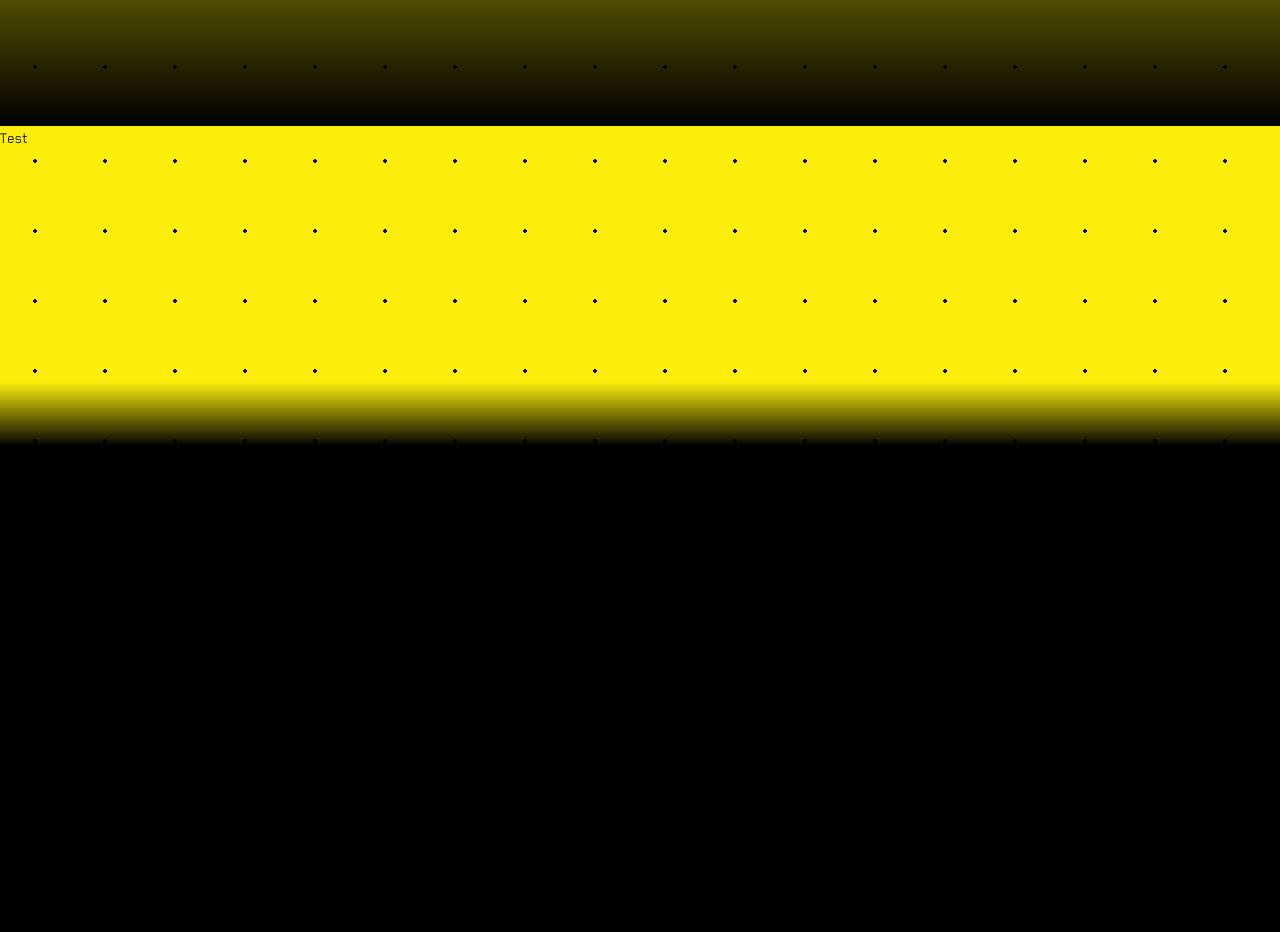
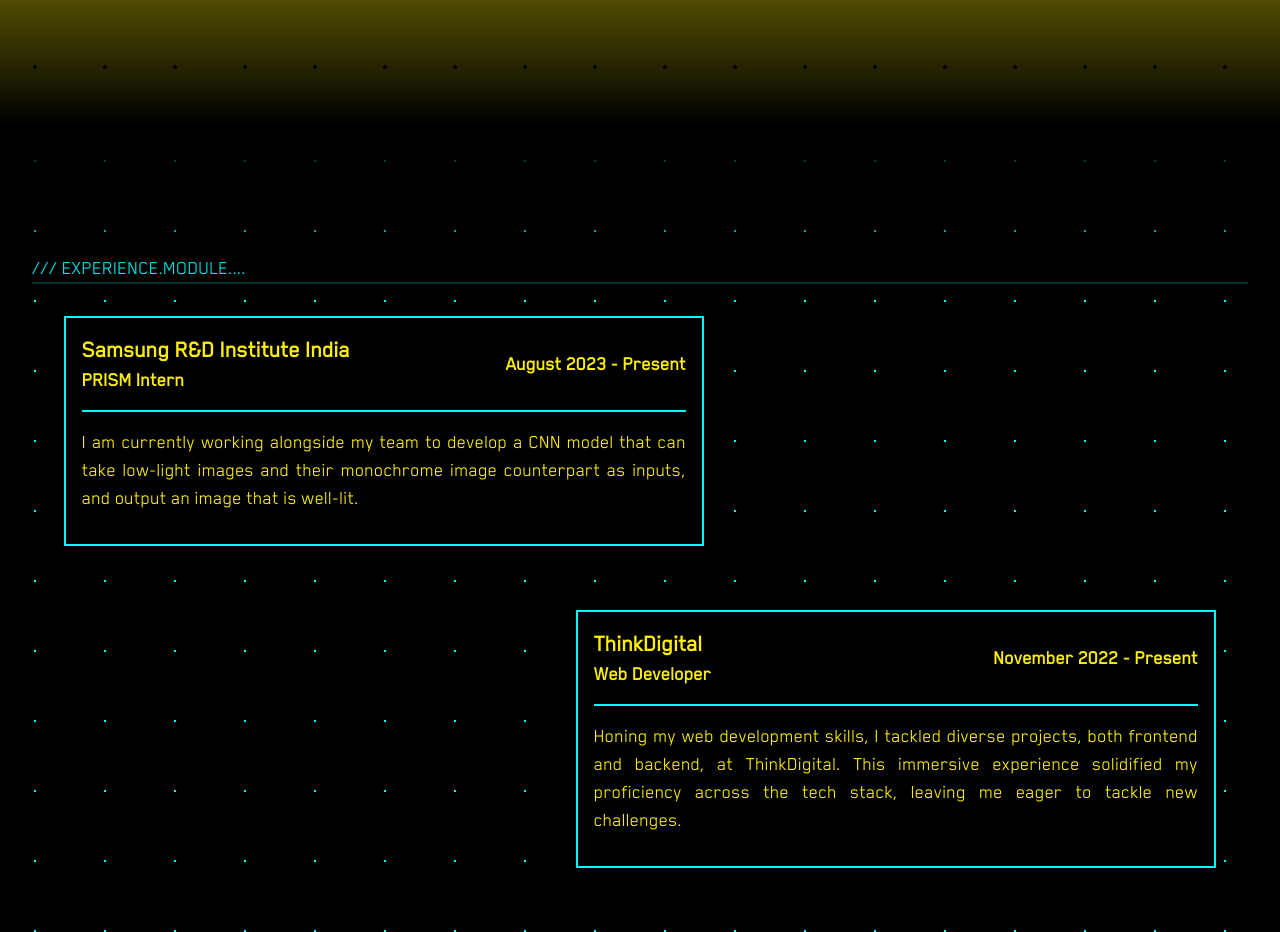
Before and after one commit to Abheelash-Mishra/Portfolio-Website, a React (Vite) app: page / in a window 1280 px wide. Shown: the part 3682-4614 px from the top of the page. Before the commit the page ends 4128 px from the top, so only its background shows below. Built offline with nearby package versions, Linux system fonts and the light colour scheme.

Commit message:
Added experience section

```diff
--- a/src/App.jsx
+++ b/src/App.jsx
@@ -3,6 +3,7 @@
 import Navbar from "./components/Navbar.jsx";
 import AboutMe from "./components/AboutMe.jsx";
 import Projects from "./components/Projects.jsx";
+import Experience from "./components/Experience.jsx";
 
 function App() {
 	return (
@@ -17,9 +18,7 @@
 			</div>
 
 			<Projects/>
-			<div className={ "w-full h-80 bg-cyberpunkYellow" } id={ "yellow-bg" }>
-				Test
-			</div>
+			<Experience />
 		</div>
 
 	)
--- /dev/null
+++ b/src/components/Experience.jsx
@@ -0,0 +1,44 @@
+const Experience = () => {
+	return (
+		<div className={ "black-dotted-bg w-full text-cyberpunkYellow" }>
+			<h1 className={ "text-xl text-aqua mt-32 mb-8 mx-8 border-b-2 border-aqua/20" }>/// EXPERIENCE.MODULE....</h1>
+
+			<div className={ "flex w-full flex-row justify-start mb-8" }>
+				<div className={ "w-1/2 mx-16 text-xl border-2 border-aqua p-4 inline-block bg-black" }>
+					<div className={ "font-semibold pb-4 border-b-2 border-aqua flex justify-between" }>
+						<div>
+							<h1 className={ "text-2xl" }>Samsung R&D Institute India</h1>
+							<h3>PRISM Intern</h3>
+						</div>
+						<p className={ "my-auto text-xl" }>August 2023 - Present</p>
+					</div>
+					<p className={ "py-4 text-justify" }>
+						I am currently working alongside my team to develop a CNN model that can
+						take low-light images and
+						their monochrome image counterpart as inputs, and output an image that is well-lit.
+					</p>
+				</div>
+			</div>
+
+			<div className={ "flex w-full flex-row justify-end my-16" }>
+				<div className={ "w-1/2 mx-16 text-xl border-2 border-aqua p-4 inline-block bg-black" }>
+					<div className={ "font-semibold pb-4 border-b-2 border-aqua flex justify-between" }>
+						<div>
+							<h1 className={ "text-2xl" }>ThinkDigital</h1>
+							<h3>Web Developer</h3>
+						</div>
+						<p className={ "my-auto text-xl" }>November 2022 - Present</p>
+					</div>
+					<p className={ "py-4 text-justify" }>
+						Honing my web development skills, I tackled diverse projects, both frontend and backend, at
+						ThinkDigital. This immersive experience solidified my proficiency across the tech stack, leaving
+						me eager to tackle new challenges.
+					</p>
+				</div>
+			</div>
+
+		</div>
+	);
+};
+
+export default Experience;
--- a/src/global.css
+++ b/src/global.css
@@ -39,3 +39,18 @@
     );
     mask-size: 100% 100%;
 }
+
+.black-dotted-bg{
+    background-image: radial-gradient(#00FFFF 1px, transparent 1px);
+    background-size: 70px 70px;
+    background-color: black;
+
+    mask-image: linear-gradient(
+            to top,
+            transparent 0%,
+            rgba(255, 252, 10, 1) 0%,
+            rgba(255, 252, 10, 1) 80%,
+            rgba(255, 252, 10, 0) 100%
+    );
+    mask-size: 100% 100%;
+}
```
